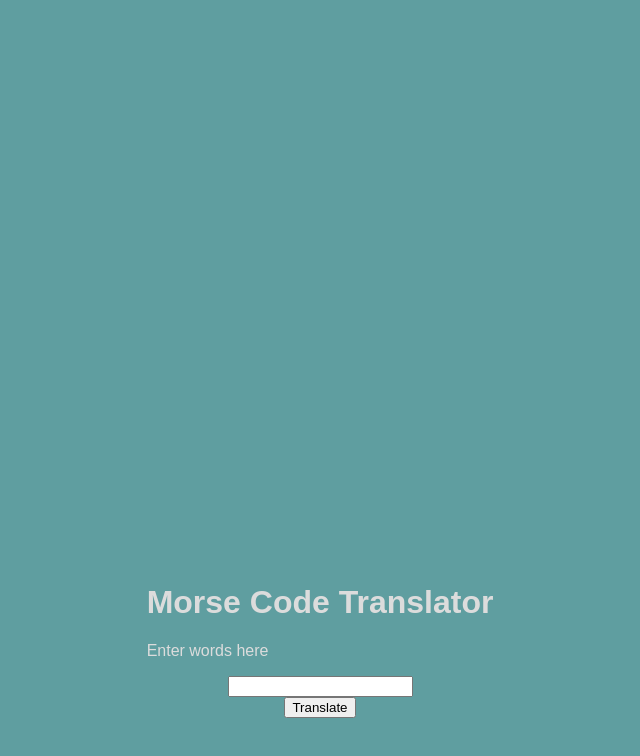
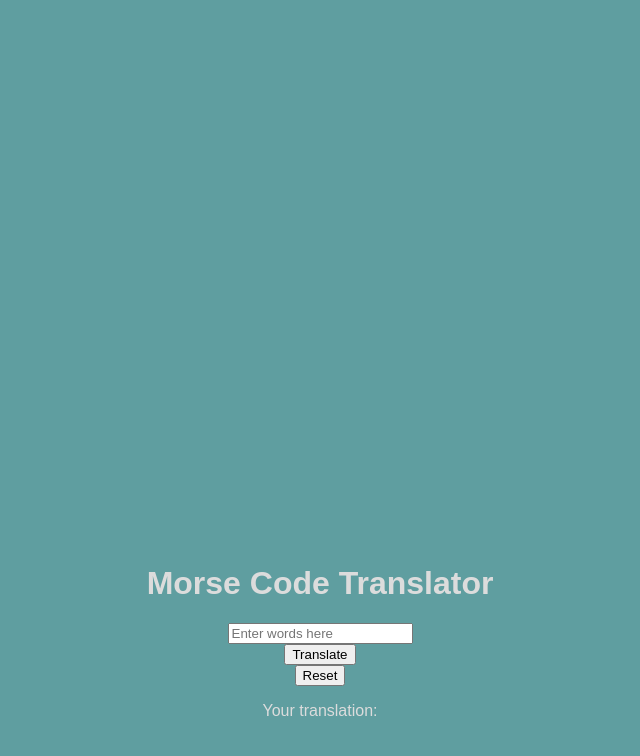
Before and after one commit to DarynCatley/morse-code-project, a plain HTML site: page index.html in a window 1280 px wide. Both pictures are taken after a click on the button "Translate". Shown: the top 756 px of the page, without its empty margins (320-960 px from the left). Drawn offline with Linux system fonts and the light colour scheme.

Commit message:
added reset button

```diff
--- a/index.html
+++ b/index.html
@@ -1,21 +1,23 @@
 <!DOCTYPE html>
 <html lang="en">
   <head>
-    <meta charset="UTF-8">
-    <meta name="viewport" content="width=device-width, initial-scale=1.0">
+    <meta charset="UTF-8" />
+    <meta name="viewport" content="width=device-width, initial-scale=1.0" />
     <title>Morse Code</title>
-    <link rel="stylesheet" href="styles.css"/>
+    <link rel="stylesheet" href="styles.css" />
     <script src="script.js" async defer></script>
-
   </head>
   <body>
     <div>
       <h1>Morse Code Translator</h1>
-    <p>Enter words here</p>
     </div>
-    <input id="word-input" type="text"/>
-    <button id="translate-btn" onclick="">Translate</button>
+    <input id="word-input" type="text" placeholder="Enter words here" />
+    <button id="translate-btn" class="trans-btn" onclick="">Translate</button>
+    <button id="reset-btn" class="hide" onclick="location.reload()">
+      Reset
+    </button>
+
+    <p>Your translation:</p>
     <div id="result-box" type="text" class="translation"></div>
-
   </body>
 </html>
--- a/script.js
+++ b/script.js
@@ -1,3 +1,5 @@
+const reset = document.getElementById("reset-btn");
+
 let morseCode = {
   A: ".-",
   B: "-...",
@@ -40,7 +42,7 @@ let morseCode = {
 let userInput = "";
 
 //create a user input function for the word box
-export function userWordInput(word) {
+function userWordInput(word) {
   let display = document.getElementById("word-input");
   display.innerHTML + -word;
 }
@@ -58,8 +60,22 @@ document.getElementById("translate-btn").addEventListener("click", () => {
     console.log(outputMorse);
     let result = document.getElementById("result-box");
     result.innerHTML += outputMorse + " ";
+
   });
-});
+  reset.classList.remove("hide")
+
+})
+
+    let wordInput = document.getElementById("word-input")
+    wordInput.addEventListener("click", function(){
+         wordInput = ""
+
+    })
+
+
+
+
+
 
 // 2. store the word in a "global" variable
 
--- a/styles.css
+++ b/styles.css
@@ -17,3 +17,7 @@ body {
     border-color: black;
     color: gainsboro;
 }
+
+.hide {
+    display: none;
+}
```
Lines whose indentation alone changed are shown as unchanged.
